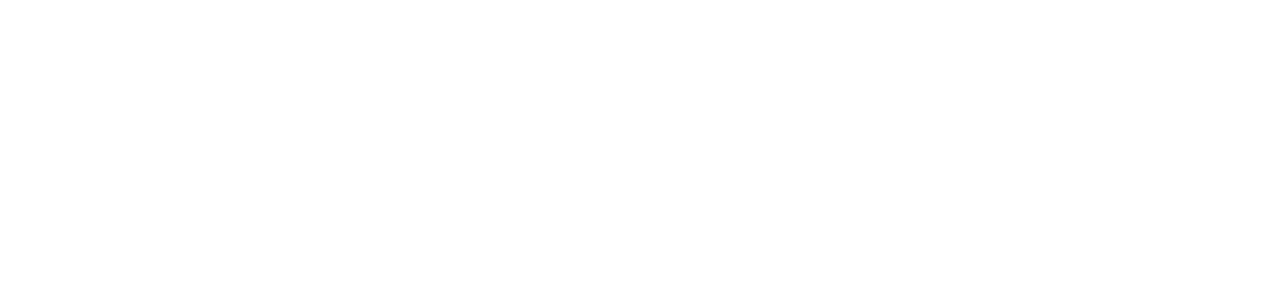
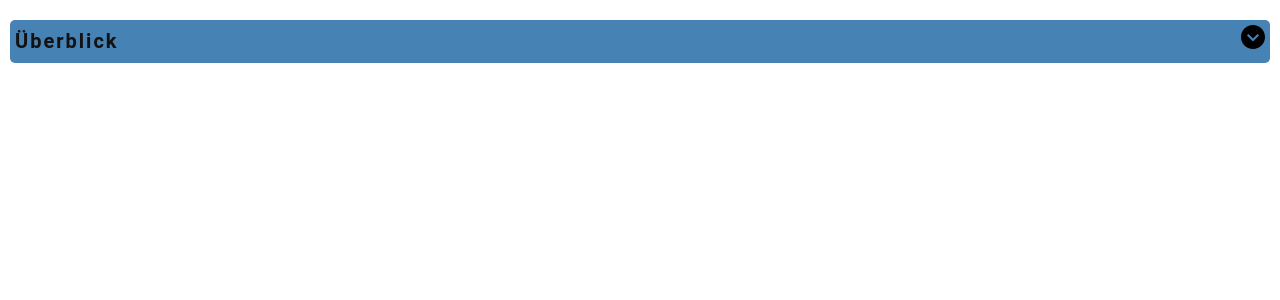
Before and after one commit to Samet91/capstone-project, a React (Vite) app: page /Transaction in a window 1280 px wide. Before the commit this address had no page. Shown: the top 300 px of the page. Built offline with nearby package versions, Linux system fonts and the light colour scheme.

Commit message:
change path to Transaction

```diff
--- a/src/app/App.tsx
+++ b/src/app/App.tsx
@@ -1,14 +1,14 @@
 import React from 'react'
 import { BrowserRouter, Route, Routes } from 'react-router-dom'
-import AddCosts from './Pages/TransactionHistory'
 import Dashboard from './Pages/Dashboard'
+import TransactionHistory from './Pages/TransactionHistory'
 
 function App(): JSX.Element {
   return (
     <BrowserRouter>
       <Routes>
         <Route path="/" element={<Dashboard />} />
-        <Route path="AddCosts" element={<AddCosts />} />
+        <Route path="Transaction" element={<TransactionHistory />} />
       </Routes>
     </BrowserRouter>
   )
```
